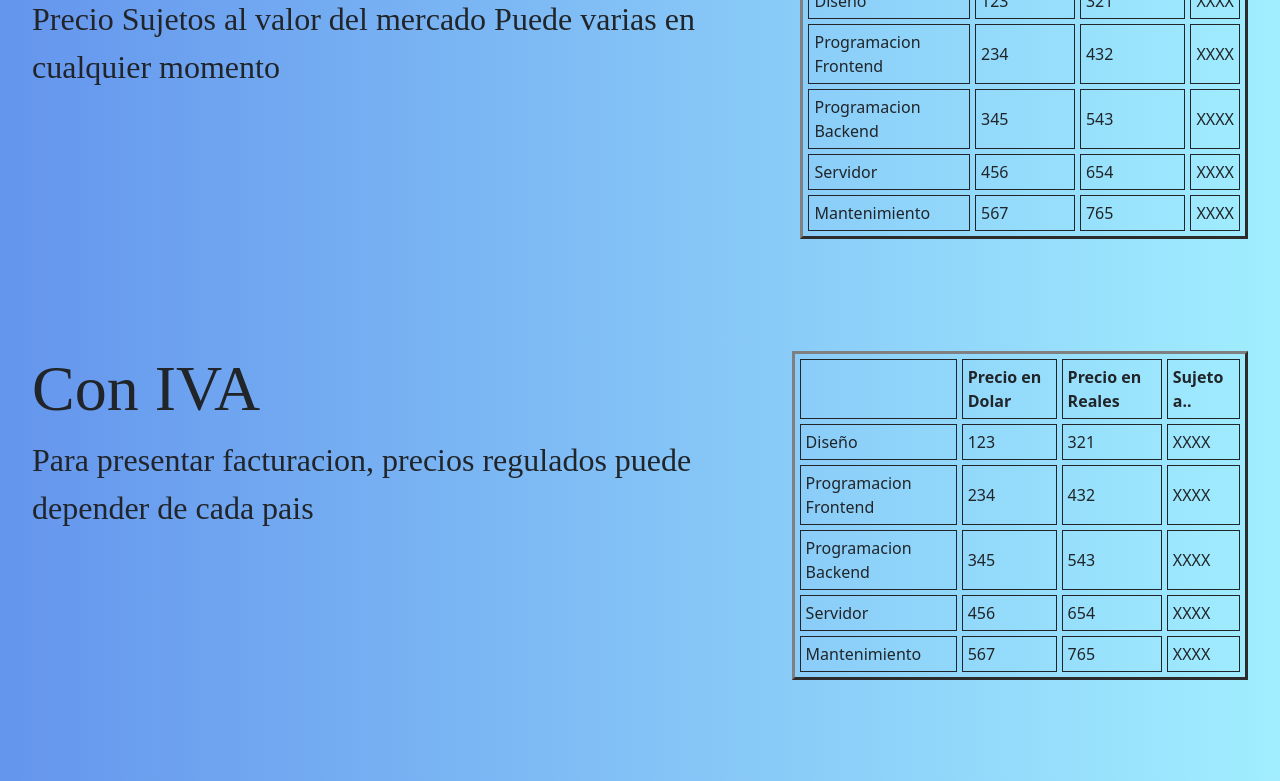
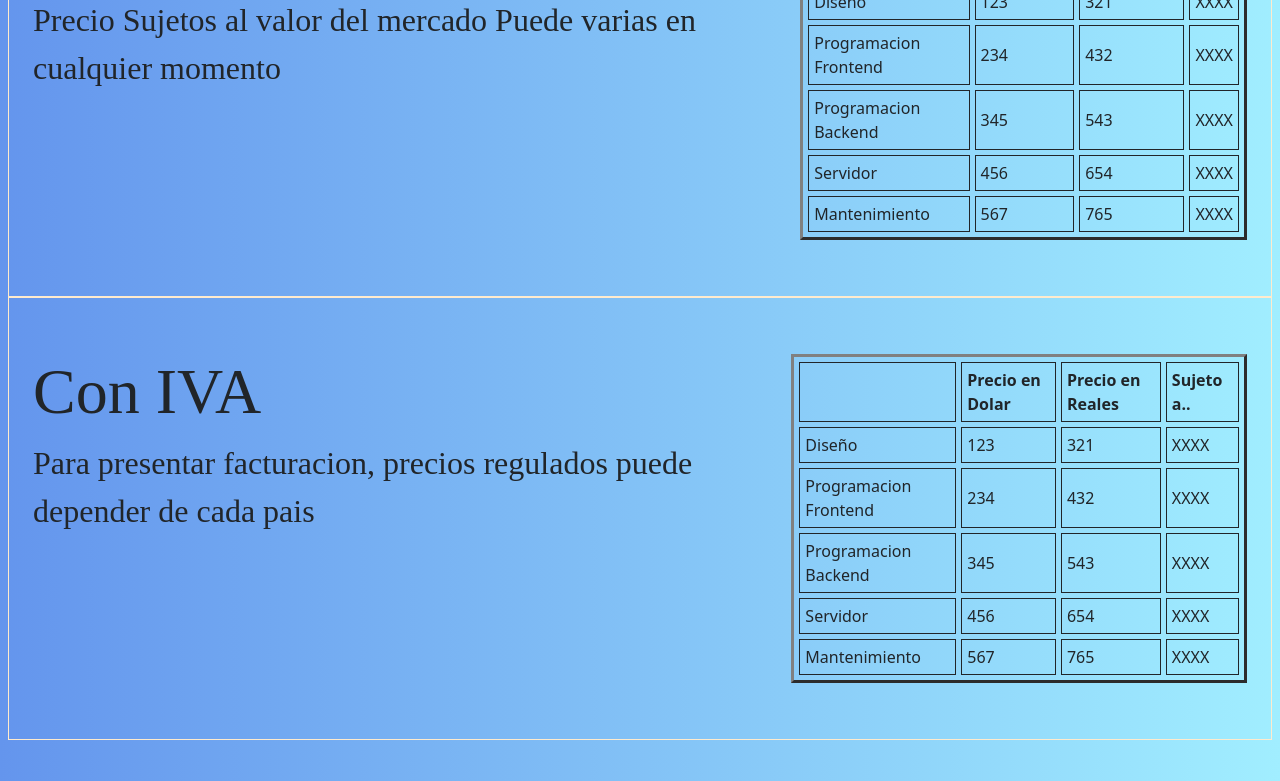
Before and after one commit to ShonnyXT/coder-proyecto-desarollo-web, a plain HTML site: page pages/budget.html in a window 1280 px wide. Shown: the part 421-1202 px from the top of the page. Drawn offline with nearby package versions, Linux system fonts and the light colour scheme.

Commit message:
coloreado

```diff
--- a/styles.css
+++ b/styles.css
@@ -247,6 +247,9 @@ a {
 .budget-seccion div {
     padding: .5rem;
 }
+.budget-article .budget-seccion:nth-child(1), .budget-article .budget-seccion:nth-child(2) {
+    border: solid 1px blanchedalmond;
+}
 @media screen and (max-width:612px) {
     .budget-seccion {display: flex;flex-direction: column;padding: 1rem 1rem;}
     .budget-article form div textarea {width: 100%;}
```
Also changed, not shown: pages/sobre-mi.html (+1 -1 lines), pages/budget.html (line endings or trailing spaces).
